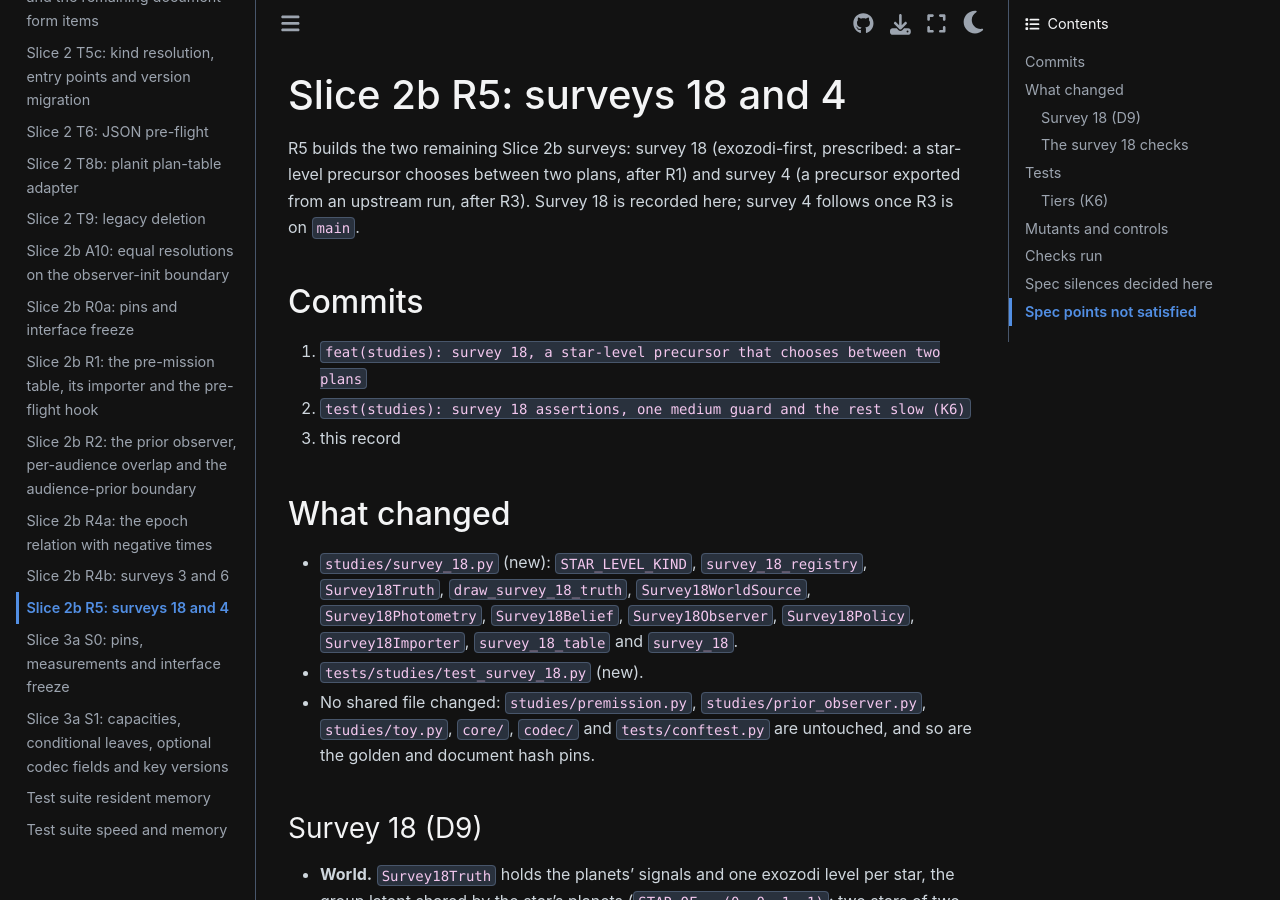
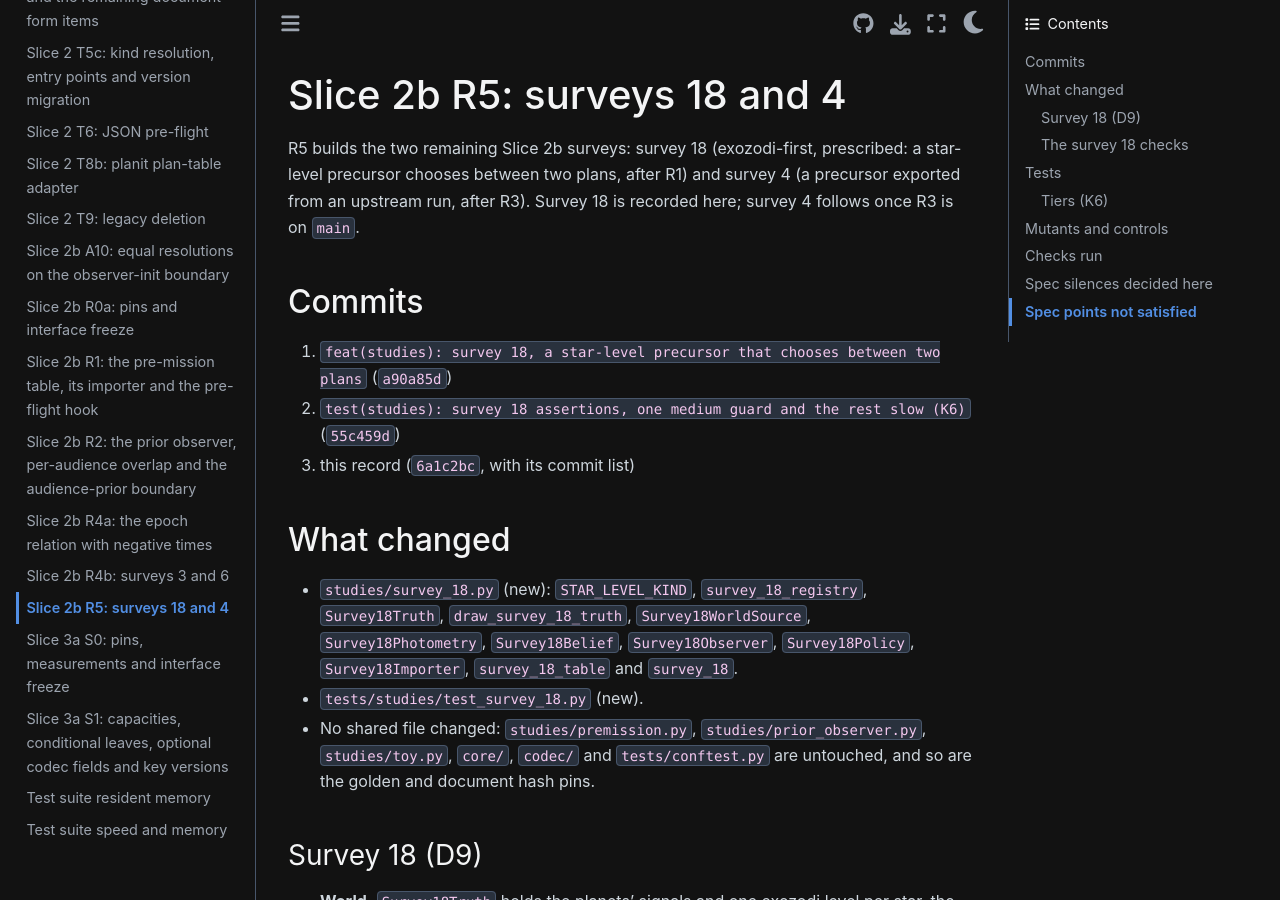
Before and after one commit to CoreySpohn/spaceodyssey, a Sphinx documentation site: the page built from docs/changes/slice-2b-r5.md, in a window 1280 px wide and 900 px high. Built offline with Sphinx 7.4.7 and the Sphinx Book theme 1.1.4, drawn with Linux system fonts in a browser that asks for light colours; pages that are not in the unit, such as notebooks, are missing from menus.

Commit message:
docs(changes): name the slice 2b R5 survey 18 commits

```diff
--- a/docs/changes/slice-2b-r5.md
+++ b/docs/changes/slice-2b-r5.md
@@ -12,8 +12,10 @@ once R3 is on `main`.
 ## Commits
 
 1. `feat(studies): survey 18, a star-level precursor that chooses between two plans`
+   (`a90a85d`)
 2. `test(studies): survey 18 assertions, one medium guard and the rest slow (K6)`
-3. this record
+   (`55c459d`)
+3. this record (`6a1c2bc`, with its commit list)
 
 ## What changed
 
```
